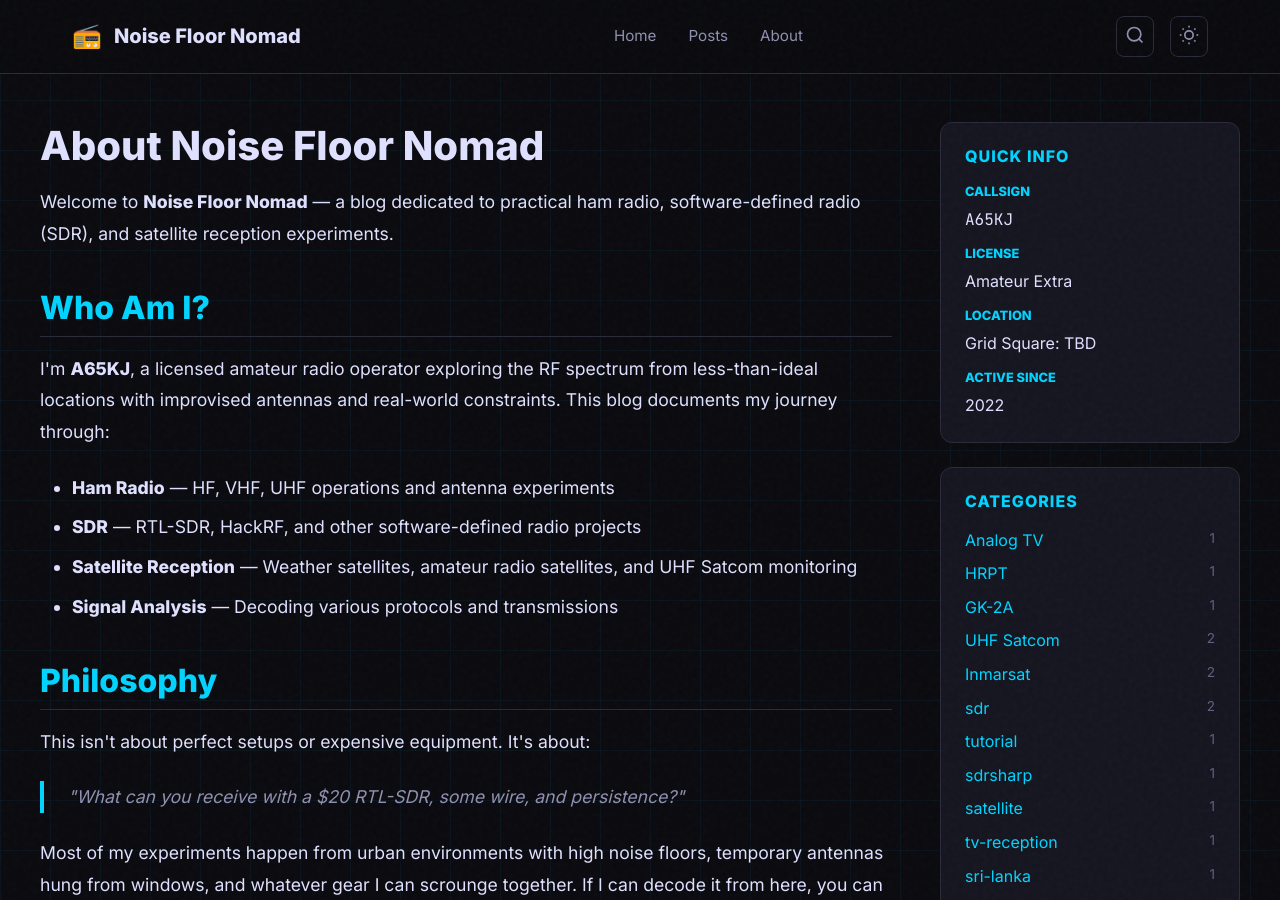
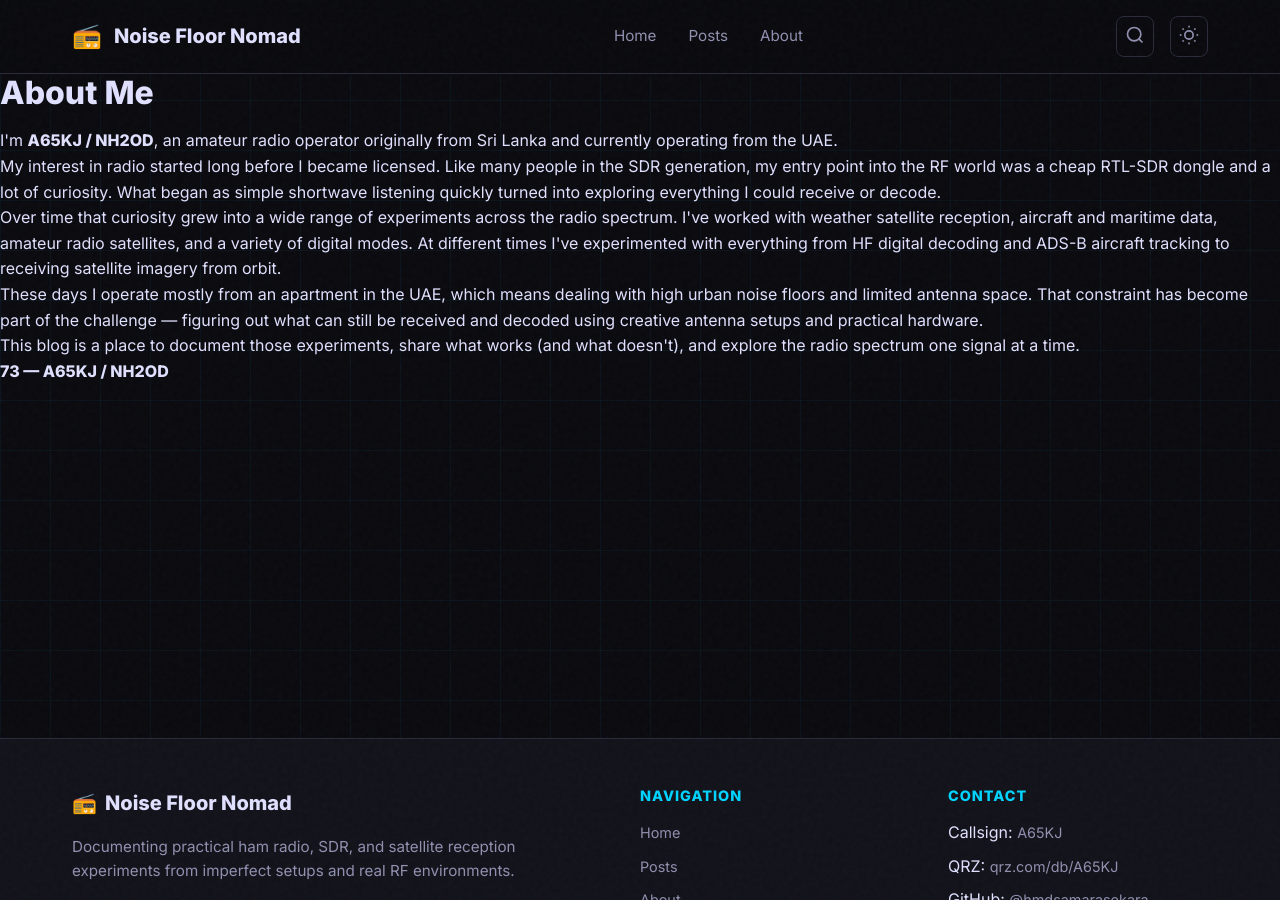
Before and after one commit to hmdsamarasekara/hmdsamarasekara.github.io, a Jekyll site: the page built from about.md, in a window 1280 px wide and 900 px high. Built offline with Jekyll 4.4.1, drawn with Linux system fonts in a browser that asks for light colours; some of the changed text lies outside the part shown.

Commit message:
Update about.md

```diff
--- a/about.md
+++ b/about.md
@@ -4,93 +4,16 @@ title: About
 permalink: /about/
 ---
 
-<div class="container" style="padding: 3rem 0;">
-  <div class="post-layout">
-    <div class="post-content-wrapper">
-      <div class="post-content">
-        <h1>About Noise Floor Nomad</h1>
+<h2>About Me</h2>
 
-        <p>Welcome to <strong>Noise Floor Nomad</strong> — a blog dedicated to practical ham radio, software-defined radio (SDR), and satellite reception experiments.</p>
+<p>I'm <strong>A65KJ / NH2OD</strong>, an amateur radio operator originally from Sri Lanka and currently operating from the UAE.</p>
 
-        <h2>Who Am I?</h2>
+<p>My interest in radio started long before I became licensed. Like many people in the SDR generation, my entry point into the RF world was a cheap RTL-SDR dongle and a lot of curiosity. What began as simple shortwave listening quickly turned into exploring everything I could receive or decode.</p>
 
-        <p>I'm <strong>A65KJ</strong>, a licensed amateur radio operator exploring the RF spectrum from less-than-ideal locations with improvised antennas and real-world constraints. This blog documents my journey through:</p>
+<p>Over time that curiosity grew into a wide range of experiments across the radio spectrum. I've worked with weather satellite reception, aircraft and maritime data, amateur radio satellites, and a variety of digital modes. At different times I've experimented with everything from HF digital decoding and ADS-B aircraft tracking to receiving satellite imagery from orbit.</p>
 
-        <ul>
-          <li><strong>Ham Radio</strong> — HF, VHF, UHF operations and antenna experiments</li>
-          <li><strong>SDR</strong> — RTL-SDR, HackRF, and other software-defined radio projects</li>
-          <li><strong>Satellite Reception</strong> — Weather satellites, amateur radio satellites, and UHF Satcom monitoring</li>
-          <li><strong>Signal Analysis</strong> — Decoding various protocols and transmissions</li>
-        </ul>
+<p>These days I operate mostly from an apartment in the UAE, which means dealing with high urban noise floors and limited antenna space. That constraint has become part of the challenge — figuring out what can still be received and decoded using creative antenna setups and practical hardware.</p>
 
-        <h2>Philosophy</h2>
+<p>This blog is a place to document those experiments, share what works (and what doesn't), and explore the radio spectrum one signal at a time.</p>
 
-        <p>This isn't about perfect setups or expensive equipment. It's about:</p>
-
-        <blockquote>
-          "What can you receive with a $20 RTL-SDR, some wire, and persistence?"
-        </blockquote>
-
-        <p>Most of my experiments happen from urban environments with high noise floors, temporary antennas hung from windows, and whatever gear I can scrounge together. If I can decode it from here, you can probably do better from your location.</p>
-
-        <h2>Equipment</h2>
-
-        <ul>
-          <li>RTL-SDR v3 and various dongles</li>
-          <li>HackRF One</li>
-          <li>Various homebrew antennas (dipoles, discones, QFH)</li>
-          <li>Ham It Up upconverter</li>
-          <li>LNA4ALL and other low-noise amplifiers</li>
-        </ul>
-
-        <h2>Contact</h2>
-
-        <ul>
-          <li><strong>Callsign:</strong> <a href="https://www.qrz.com/db/A65KJ" target="_blank" rel="noopener">A65KJ</a></li>
-          <li><strong>QRZ:</strong> <a href="https://www.qrz.com/db/A65KJ" target="_blank" rel="noopener">qrz.com/db/A65KJ</a></li>
-          <li><strong>GitHub:</strong> <a href="https://github.com/hmdsamarasekara" target="_blank" rel="noopener">@hmdsamarasekara</a></li>
-        </ul>
-
-        <p>73!</p>
-      </div>
-    </div>
-
-    <aside class="post-sidebar">
-      <div class="sidebar-section">
-        <h3>Quick Info</h3>
-        <ul style="list-style: none; padding: 0;">
-          <li style="margin-bottom: 0.75rem;">
-            <strong style="color: var(--accent-cyan); display: block; font-size: 0.8rem; text-transform: uppercase; margin-bottom: 0.25rem;">Callsign</strong>
-            <span style="font-family: var(--font-mono);">A65KJ</span>
-          </li>
-          <li style="margin-bottom: 0.75rem;">
-            <strong style="color: var(--accent-cyan); display: block; font-size: 0.8rem; text-transform: uppercase; margin-bottom: 0.25rem;">License</strong>
-            <span>Amateur Extra</span>
-          </li>
-          <li style="margin-bottom: 0.75rem;">
-            <strong style="color: var(--accent-cyan); display: block; font-size: 0.8rem; text-transform: uppercase; margin-bottom: 0.25rem;">Location</strong>
-            <span>Grid Square: TBD</span>
-          </li>
-          <li>
-            <strong style="color: var(--accent-cyan); display: block; font-size: 0.8rem; text-transform: uppercase; margin-bottom: 0.25rem;">Active Since</strong>
-            <span>2022</span>
-          </li>
-        </ul>
-      </div>
-
-      <div class="sidebar-section">
-        <h3>Categories</h3>
-        <ul style="list-style: none; padding: 0;">
-          {% for category in site.categories %}
-            <li style="margin-bottom: 0.5rem;">
-              <a href="#" style="display: flex; justify-content: space-between;">
-                <span>{{ category[0] }}</span>
-                <span style="color: var(--text-muted); font-size: 0.85rem;">{{ category[1].size }}</span>
-              </a>
-            </li>
-          {% endfor %}
-        </ul>
-      </div>
-    </aside>
-  </div>
-</div>
+<p><strong>73 — A65KJ / NH2OD</strong></p>
```
